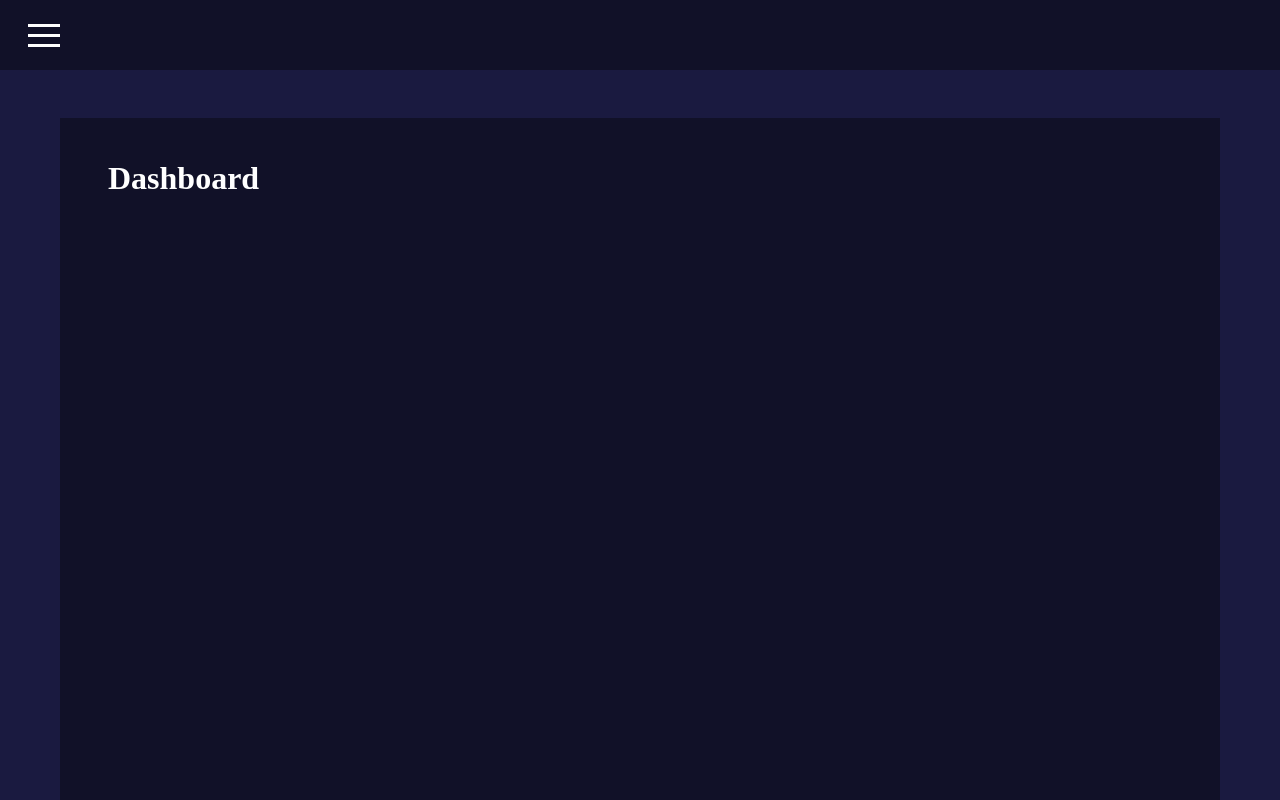
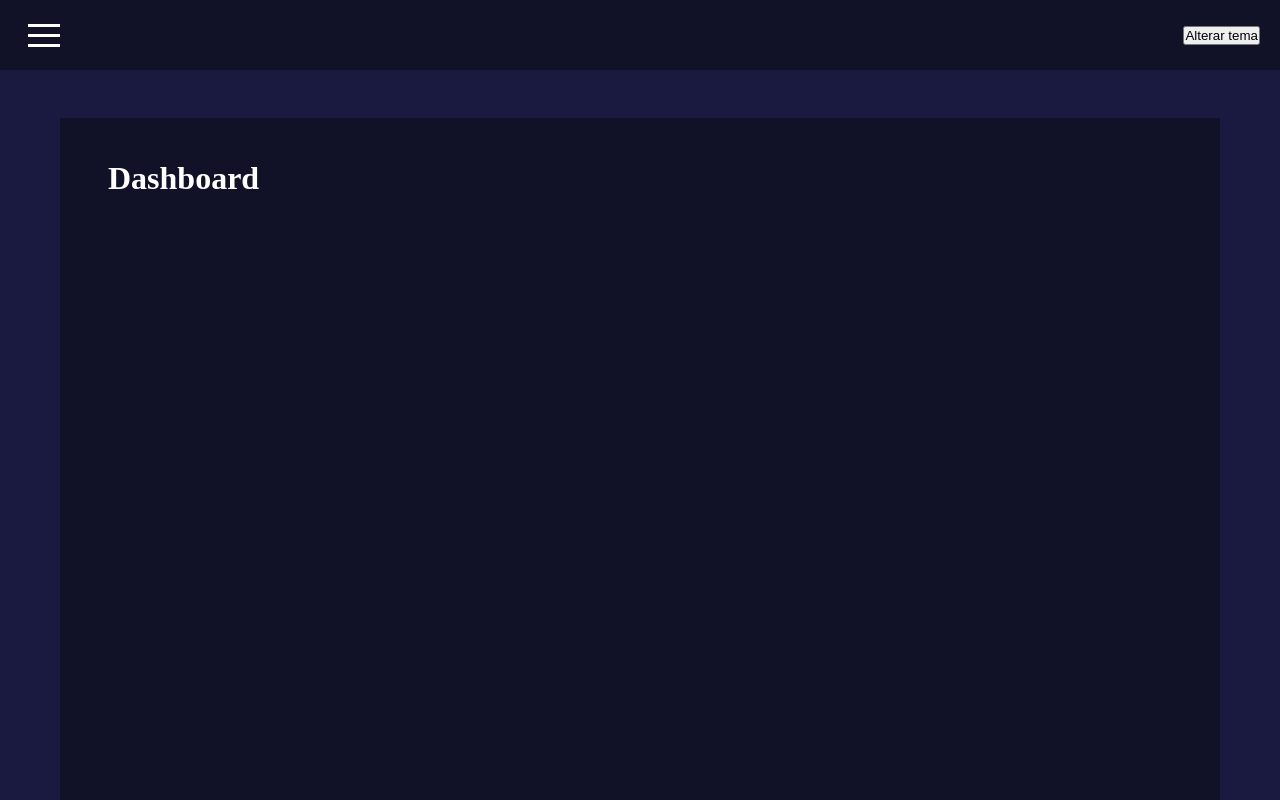
Before and after one commit to eduardogw06/poupou-front, a Next.js app: page /dashboard in a window 1280 px wide. Shown: the top 800 px of the page. Built offline with nearby package versions, Linux system fonts and the light colour scheme.

Commit message:
fix: deployed theme

```diff
--- a/src/components/common/Layout/Layout.tsx
+++ b/src/components/common/Layout/Layout.tsx
@@ -1,15 +1,15 @@
 import { useState } from "react";
 import { ThemeProvider } from "styled-components";
-// import usePersistedState from "../../../utils/usePersistedState";
+import usePersistedState from "../../../utils/usePersistedState";
 
 import GlobalStyle from "../../../styles/global";
 import dark from "../../../styles/themes/dark";
-// import light from "../../../styles/themes/light";
+import light from "../../../styles/themes/light";
 import Content from "../Content/Content";
 import Navbar from "../Navbar/Navbar";
 import Sidebar from "../Sidebar/Sidebar";
 import { ContentContainer } from "./Layout.styles";
-// import { DefaultTheme } from "../../../types/DefaultTheme";
+import { DefaultTheme } from "../../../types/DefaultTheme";
 import Footer from "../Footer/Footer";
 
 interface LayoutProps {
@@ -18,19 +18,22 @@ interface LayoutProps {
 }
 
 const Layout = ({ children }: LayoutProps): JSX.Element => {
-  // const [theme, setTheme] = usePersistedState<DefaultTheme>("theme", dark);
-  const theme = dark;
+  const [theme, setTheme] = usePersistedState<DefaultTheme>("theme", dark);
   const [menuOpened, setMenuOpened] = useState(false);
 
-  // const toggleTheme = () => {
-  //   setTheme(theme.title === "light" ? dark : light);
-  // };
+  const toggleTheme = () => {
+    setTheme(theme.title === "light" ? dark : light);
+  };
 
   return (
     <>
       <ThemeProvider theme={theme}>
         <GlobalStyle />
-        <Navbar menuOpened={menuOpened} setMenuOpened={setMenuOpened} />
+        <Navbar
+          menuOpened={menuOpened}
+          setMenuOpened={setMenuOpened}
+          toggleTheme={toggleTheme}
+        />
 
         <ContentContainer>
           {menuOpened && <Sidebar />}
--- a/src/components/common/Navbar/Navbar.tsx
+++ b/src/components/common/Navbar/Navbar.tsx
@@ -6,9 +6,14 @@ import { Container } from "./Navbar.styles";
 interface NavbarProps {
   menuOpened: boolean;
   setMenuOpened: (boolean) => void;
+  toggleTheme: () => void;
 }
 
-const Navbar = ({ menuOpened, setMenuOpened }: NavbarProps): JSX.Element => {
+const Navbar = ({
+  menuOpened,
+  setMenuOpened,
+  toggleTheme,
+}: NavbarProps): JSX.Element => {
   const theme = useTheme() as DefaultTheme;
 
   return (
@@ -19,6 +24,7 @@ const Navbar = ({ menuOpened, setMenuOpened }: NavbarProps): JSX.Element => {
           toggle={setMenuOpened}
           color={theme.colors.menuHamburger}
         />
+        <button onClick={toggleTheme}>Alterar tema</button>
       </Container>
     </>
   );
```
